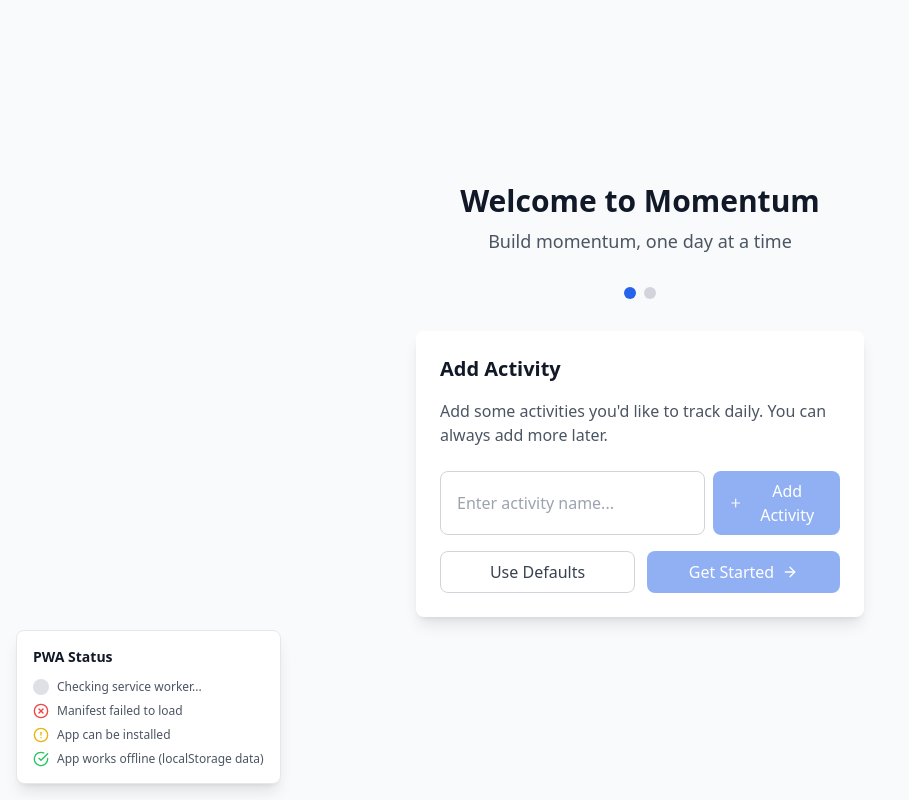
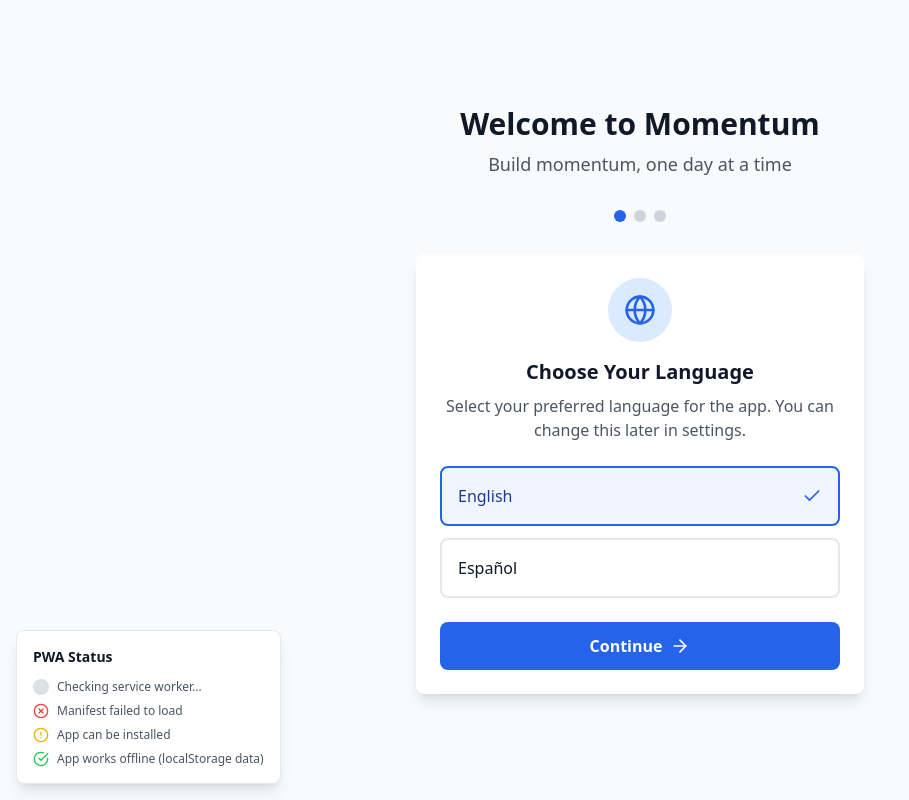
Before and after one commit to LeivurGargiulo/Momentum-App, a React (Vite) app: page / in a window 1280 px wide. Shown: the whole page, without its empty margins (0-909 px from the left). Built offline with nearby package versions, Linux system fonts and the light colour scheme.

Commit message:
Checkpoint before follow-up message
Co-authored-by: leivurgargiulo <leivurgargiulo@gmail.com>

```diff
--- a/src/components/Onboarding.jsx
+++ b/src/components/Onboarding.jsx
@@ -1,14 +1,15 @@
 import { useState } from 'react';
 import { useTranslation } from 'react-i18next';
-import { Plus, Check, ArrowRight } from 'lucide-react';
+import { Plus, Check, ArrowRight, Globe } from 'lucide-react';
 import useStore from '../store/useStore';
+import { changeLanguage, getCurrentLanguage, getAvailableLanguages } from '../i18n';
 
 const Onboarding = () => {
   const { t } = useTranslation();
   const { addActivity, setupDefaultActivities } = useStore();
   const [newActivity, setNewActivity] = useState('');
   const [activities, setActivities] = useState([]);
-  const [step, setStep] = useState(1);
+  const [step, setStep] = useState(0); // Start with language selection
 
   const handleAddActivity = () => {
     if (newActivity.trim()) {
@@ -44,6 +45,13 @@ const Onboarding = () => {
     setupDefaultActivities();
   };
 
+  const handleLanguageChange = (languageCode) => {
+    changeLanguage(languageCode);
+  };
+
+  const currentLanguage = getCurrentLanguage();
+  const availableLanguages = getAvailableLanguages();
+
   return (
     <div className="min-h-screen bg-gray-50 dark:bg-gray-900 flex flex-col">
       {/* Header */}
@@ -60,10 +68,59 @@ const Onboarding = () => {
         {/* Step Indicator */}
         <div className="flex justify-center mb-8">
           <div className="flex space-x-2">
+            <div className={`w-3 h-3 rounded-full ${step >= 0 ? 'bg-blue-600' : 'bg-gray-300'}`}></div>
             <div className={`w-3 h-3 rounded-full ${step >= 1 ? 'bg-blue-600' : 'bg-gray-300'}`}></div>
             <div className={`w-3 h-3 rounded-full ${step >= 2 ? 'bg-blue-600' : 'bg-gray-300'}`}></div>
           </div>
         </div>
+
+        {/* Step 0: Language Selection */}
+        {step === 0 && (
+          <div className="max-w-md mx-auto w-full">
+            <div className="bg-white dark:bg-gray-800 rounded-lg shadow-lg p-6">
+              <div className="text-center mb-6">
+                <div className="w-16 h-16 bg-blue-100 dark:bg-blue-900 rounded-full flex items-center justify-center mx-auto mb-4">
+                  <Globe className="w-8 h-8 text-blue-600 dark:text-blue-400" />
+                </div>
+                <h2 className="text-xl font-semibold text-gray-900 dark:text-white mb-2">
+                  {t('onboarding.chooseLanguage')}
+                </h2>
+                <p className="text-gray-600 dark:text-gray-300">
+                  {t('onboarding.chooseLanguageDescription')}
+                </p>
+              </div>
+
+              <div className="space-y-3 mb-6">
+                {availableLanguages.map((language) => (
+                  <button
+                    key={language.code}
+                    onClick={() => handleLanguageChange(language.code)}
+                    className={`w-full p-4 rounded-lg border-2 transition-all ${
+                      currentLanguage === language.code
+                        ? 'border-blue-600 bg-blue-50 dark:bg-blue-900/20 text-blue-900 dark:text-blue-100'
+                        : 'border-gray-200 dark:border-gray-600 bg-white dark:bg-gray-700 text-gray-900 dark:text-white hover:border-gray-300 dark:hover:border-gray-500'
+                    }`}
+                  >
+                    <div className="flex items-center justify-between">
+                      <span className="font-medium">{language.nativeName}</span>
+                      {currentLanguage === language.code && (
+                        <Check className="w-5 h-5 text-blue-600 dark:text-blue-400" />
+                      )}
+                    </div>
+                  </button>
+                ))}
+              </div>
+
+              <button
+                onClick={() => setStep(1)}
+                className="w-full px-6 py-3 bg-blue-600 text-white rounded-lg hover:bg-blue-700 font-semibold flex items-center justify-center gap-2"
+              >
+                {t('onboarding.continue')}
+                <ArrowRight className="w-5 h-5" />
+              </button>
+            </div>
+          </div>
+        )}
 
         {/* Step 1: Add Activities */}
         {step === 1 && (
--- a/src/locales/en.json
+++ b/src/locales/en.json
@@ -14,6 +14,9 @@
     "saveActivity": "Save Activity",
     "deleteActivity": "Delete Activity",
     "cancel": "Cancel",
+    "chooseLanguage": "Choose Your Language",
+    "chooseLanguageDescription": "Select your preferred language for the app. You can change this later in settings.",
+    "continue": "Continue",
     "addActivitiesDescription": "Add some activities you'd like to track daily. You can always add more later.",
     "useDefaults": "Use Defaults",
     "readyToStart": "Ready to Start!",
--- a/src/locales/es.json
+++ b/src/locales/es.json
@@ -14,6 +14,9 @@
     "saveActivity": "Guardar Actividad",
     "deleteActivity": "Eliminar Actividad",
     "cancel": "Cancelar",
+    "chooseLanguage": "Elige Tu Idioma",
+    "chooseLanguageDescription": "Selecciona tu idioma preferido para la aplicación. Puedes cambiarlo más tarde en la configuración.",
+    "continue": "Continuar",
     "addActivitiesDescription": "Añade algunas actividades que te gustaría rastrear diariamente. Siempre puedes añadir más después.",
     "useDefaults": "Usar Predeterminados",
     "readyToStart": "¡Listo para Comenzar!",
```
Also changed, not shown: test-onboarding.js (added, +141 -0 lines), 7 other files (tests, documents, lock files or other folders).
